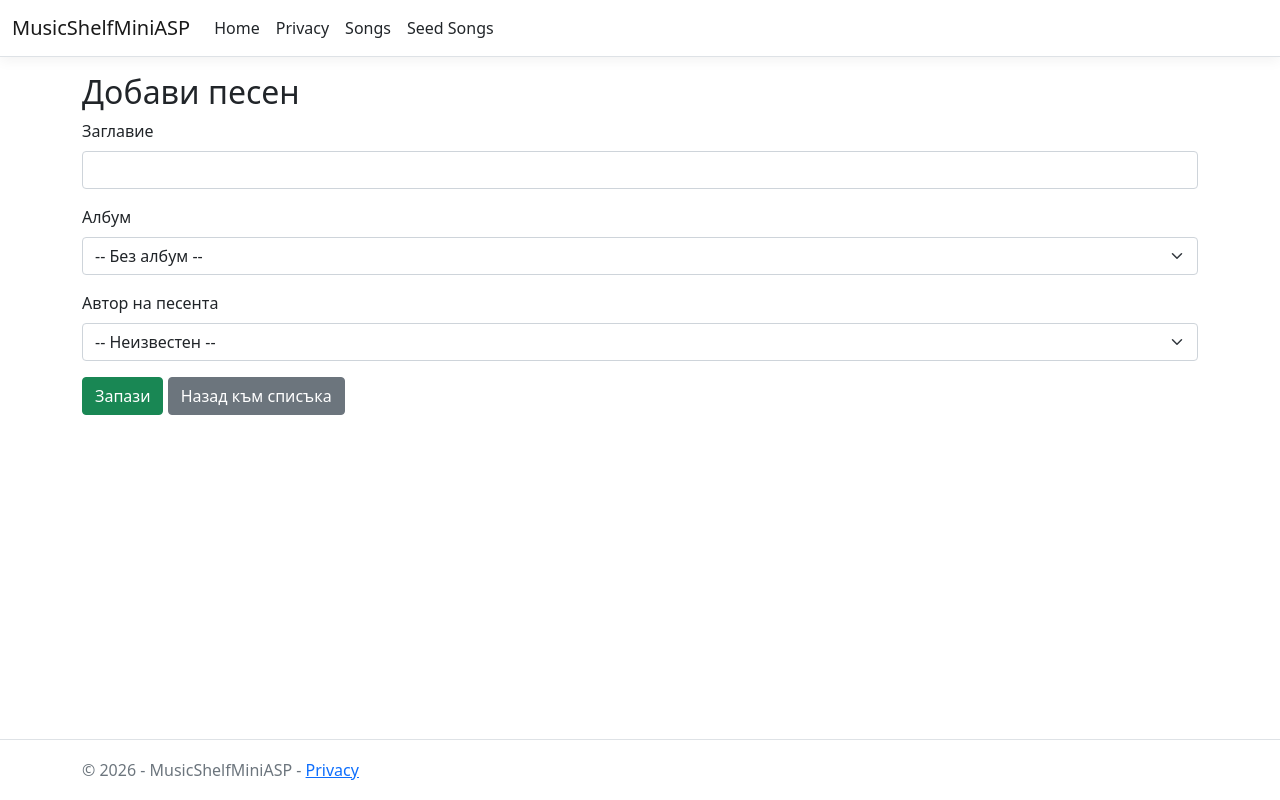
After one commit to Bojidar53443/MusicShelfMini, an ASP.NET Core app: template MusicShelfMiniASP/Views/Songs/Create.cshtml in a window 1280 px wide. The commit adds this page. Run offline with ASP.NET Core 8, Linux system fonts and the light colour scheme; the template is opened without the code that fills it, so the values that code supplies are empty; style sheets or scripts are compiled from the project's sources.

Commit message:
added button tha add songs

```diff
--- a/MusicShelfMini.Services/ISongService.cs
+++ b/MusicShelfMini.Services/ISongService.cs
@@ -9,5 +9,9 @@ namespace MusicShelfMini.Services
     public interface ISongService
     {
         Task<List<SongListDto>> GetAllAsync();
+        Task SeedAsync();
+        Task<List<SelectOptionDto>> GetAlbumOptionsAsync();
+        Task<List<SelectOptionDto>> GetSongWriterOptionsAsync();
+        Task CreateAsync(string title, int? albumId, int? songWriterId);
     }
 }
--- a/MusicShelfMini.Services/SongListDto.cs
+++ b/MusicShelfMini.Services/SongListDto.cs
@@ -6,6 +6,8 @@ namespace MusicShelfMini.Services
 {
     public class SongListDto
     {
+        public int Id { get; set; }
+        public string Name { get; set; } = string.Empty;
         public int SongId { get; set; }
         public string Title { get; set; } = string.Empty;
         public string AlbumTitle { get; set; } = string.Empty;
--- a/MusicShelfMiniASP/Views/Shared/_Layout.cshtml
+++ b/MusicShelfMiniASP/Views/Shared/_Layout.cshtml
@@ -25,6 +25,12 @@
                         <li class="nav-item">
                             <a class="nav-link text-dark" asp-area="" asp-controller="Home" asp-action="Privacy">Privacy</a>
                         </li>
+                        <li class="nav-item">
+                            <a class="nav-link text-dark" asp-area="" asp-controller="Songs" asp-action="Index">Songs</a>
+                        </li>
+                        <li class="nav-item">
+                            <a class="nav-link text-dark" asp-area="" asp-controller="Songs" asp-action="Seed">Seed Songs</a>
+                        </li>
                     </ul>
                 </div>
             </div>
--- /dev/null
+++ b/MusicShelfMiniASP/Views/Songs/Create.cshtml
@@ -0,0 +1,36 @@
+@model MusicShelfMiniASP.SongCreateViewModel
+
+@{
+    ViewData["Title"] = "Добави песен";
+}
+
+<h2>Добави песен</h2>
+
+<form asp-action="Create" method="post">
+    <div class="mb-3">
+        <label asp-for="Title" class="form-label">Заглавие</label>
+        <input asp-for="Title" class="form-control" />
+        <span asp-validation-for="Title" class="text-danger"></span>
+    </div>
+
+    <div class="mb-3">
+        <label asp-for="AlbumId" class="form-label">Албум</label>
+        <select asp-for="AlbumId" asp-items="Model.Albums" class="form-select">
+            <option value="">-- Без албум --</option>
+        </select>
+    </div>
+
+    <div class="mb-3">
+        <label asp-for="SongWriterId" class="form-label">Автор на песента</label>
+        <select asp-for="SongWriterId" asp-items="Model.SongWriters" class="form-select">
+            <option value="">-- Неизвестен --</option>
+        </select>
+    </div>
+
+    <button type="submit" class="btn btn-success">Запази</button>
+    <a asp-action="Index" class="btn btn-secondary">Назад към списъка</a>
+</form>
+
+@section Scripts {
+    <partial name="_ValidationScriptsPartial" />
+}
--- a/MusicShelfMiniASP/Views/Songs/Index.cshtml
+++ b/MusicShelfMiniASP/Views/Songs/Index.cshtml
@@ -1,6 +1,10 @@
 @model MusicShelfMiniASP.ViewModels.Songs.SongsIndexViewModel
 
+<div class="alert alert-secondary small">@ViewBag.Conn</div>
+
 <h2>Списък с песни</h2>
+
+<a asp-action="Create" class="btn btn-primary mb-3">+ Добави песен</a>
 
 @if (!Model.Songs.Any())
 {
--- a/MusicShelfMiniASP/appsettings.json
+++ b/MusicShelfMiniASP/appsettings.json
@@ -1,4 +1,7 @@
 {
+  "ConnectionStrings": {
+    "DefaultConnection": "Server=LaptopB\\SQLEXPRESS;Database=MusicShelfMiniDb;Trusted_Connection=True;TrustServerCertificate=True;"
+  },
   "Logging": {
     "LogLevel": {
       "Default": "Information",
```
Also changed, not shown: MusicShelfMini.Services/SelectOptionDto.cs (added, +8 -0 lines), MusicShelfMini.Services/SongService.cs (+45 -0 lines), MusicShelfMini1/Data/ApplicationDbContext.cs (+8 -13 lines), MusicShelfMiniASP/Controllers/SongsController.cs (+62 -0 lines), MusicShelfMiniASP/Program.cs (+3 -7 lines), MusicShelfMiniASP/SongCreateViewModel.cs (added, +17 -0 lines).
